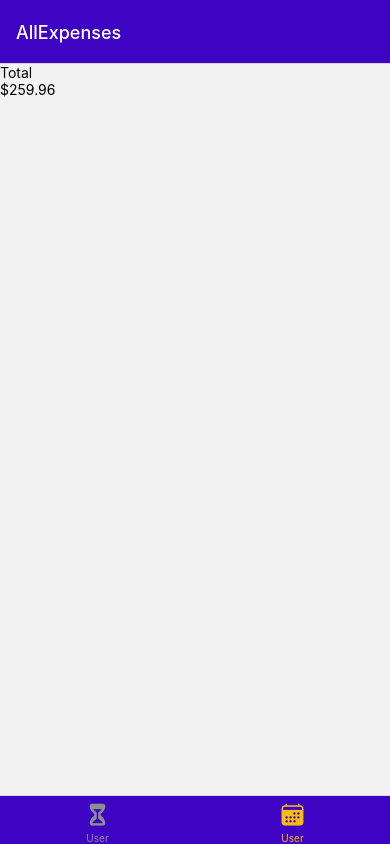
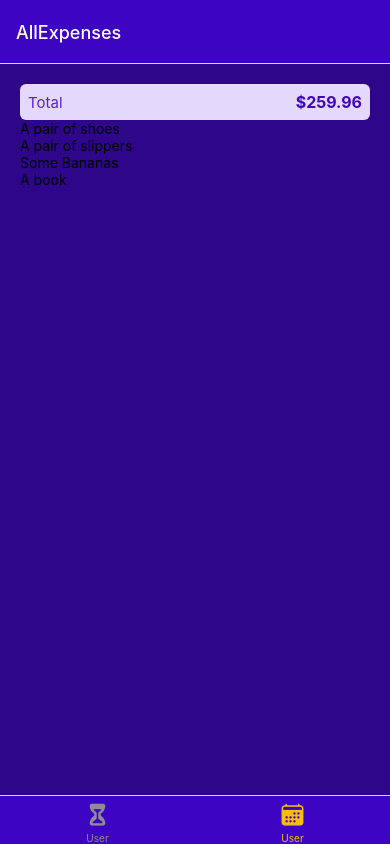
Before and after one commit to Pranavsudha/ExpenseTrackerApp, a React Native app: screen /AllExpenses in a window 390 px wide. Built offline with nearby package versions, Linux system fonts and the light colour scheme.

Commit message:
displaying list of expenses

```diff
--- a/app/src/components/ExpensesList.tsx
+++ b/app/src/components/ExpensesList.tsx
@@ -1,9 +1,17 @@
 import { FlatList, StyleSheet, Text, View } from 'react-native'
 import React from 'react'
 
-function ExpensesList(){
+function renderExpensesItem(itemData){
+return <Text>{itemData.item.description}</Text>
+}
+
+function ExpensesList({expenses}){
   return (
-   <FlatList/>
+   <FlatList
+   data={expenses}
+   renderItem={renderExpensesItem}
+   keyExtractor={(item)=>item.id} // unique key here
+   />
   )
 }
 
--- a/app/src/components/ExpensesOutput.tsx
+++ b/app/src/components/ExpensesOutput.tsx
@@ -2,20 +2,29 @@
 import React from 'react'
 import ExpensesSummary from './ExpensesSummary'
 import ExpensesList from './ExpensesList'
+import { GlobalStyles } from '../../../constants/styles'
 
 
 function ExpensesOutput({expenses,expensesPeriod}){
   return (
-    <View>
+    <View style={styles.container}>
      <ExpensesSummary expenses={DUMMY_EXPENSES} periodName={expensesPeriod}/>
-     <ExpensesList />
+     <ExpensesList expenses={DUMMY_EXPENSES} />
     </View>
   )
 }
 
 export default ExpensesOutput
 
-const styles = StyleSheet.create({})
+const styles = StyleSheet.create({
+    container:{
+        flex:1,
+        padding:20,
+        backgroundColor:GlobalStyles.colors.primary700,
+
+
+    }
+})
 
 const DUMMY_EXPENSES =[
     {
--- a/app/src/components/ExpensesSummary.tsx
+++ b/app/src/components/ExpensesSummary.tsx
@@ -1,18 +1,37 @@
 import { StyleSheet, Text, View } from 'react-native'
 import React from 'react'
+import { GlobalStyles } from '../../../constants/styles';
 
 function ExpensesSummary({expenses,periodName}){
     const expenseSum = expenses.reduce((sum,expense)=>{
         return sum + expense.amount
     },0); //jS method that allows to combine multiple values from array
   return (
-    <View>
-     <Text>{periodName}</Text>
-     <Text>${expenseSum.toFixed(2)}</Text>
+    <View style={styles.container}>
+     <Text style={styles.period}>{periodName}</Text>
+     <Text style={styles.sum}>${expenseSum.toFixed(2)}</Text>
     </View>
   )
 }
 
 export default ExpensesSummary
 
-const styles = StyleSheet.create({})
+const styles = StyleSheet.create({
+  container:{
+    padding:8,
+    backgroundColor:GlobalStyles.colors.primary50,
+    borderRadius:6,
+    flexDirection:"row",
+    justifyContent:'space-between',
+    alignItems:"center"
+  },
+  period:{
+    fontSize:15,
+    color:GlobalStyles.colors.primary400
+  },
+  sum:{
+    fontSize:16,
+    fontWeight:"bold",
+    color:GlobalStyles.colors.primary500
+  }
+})
```
